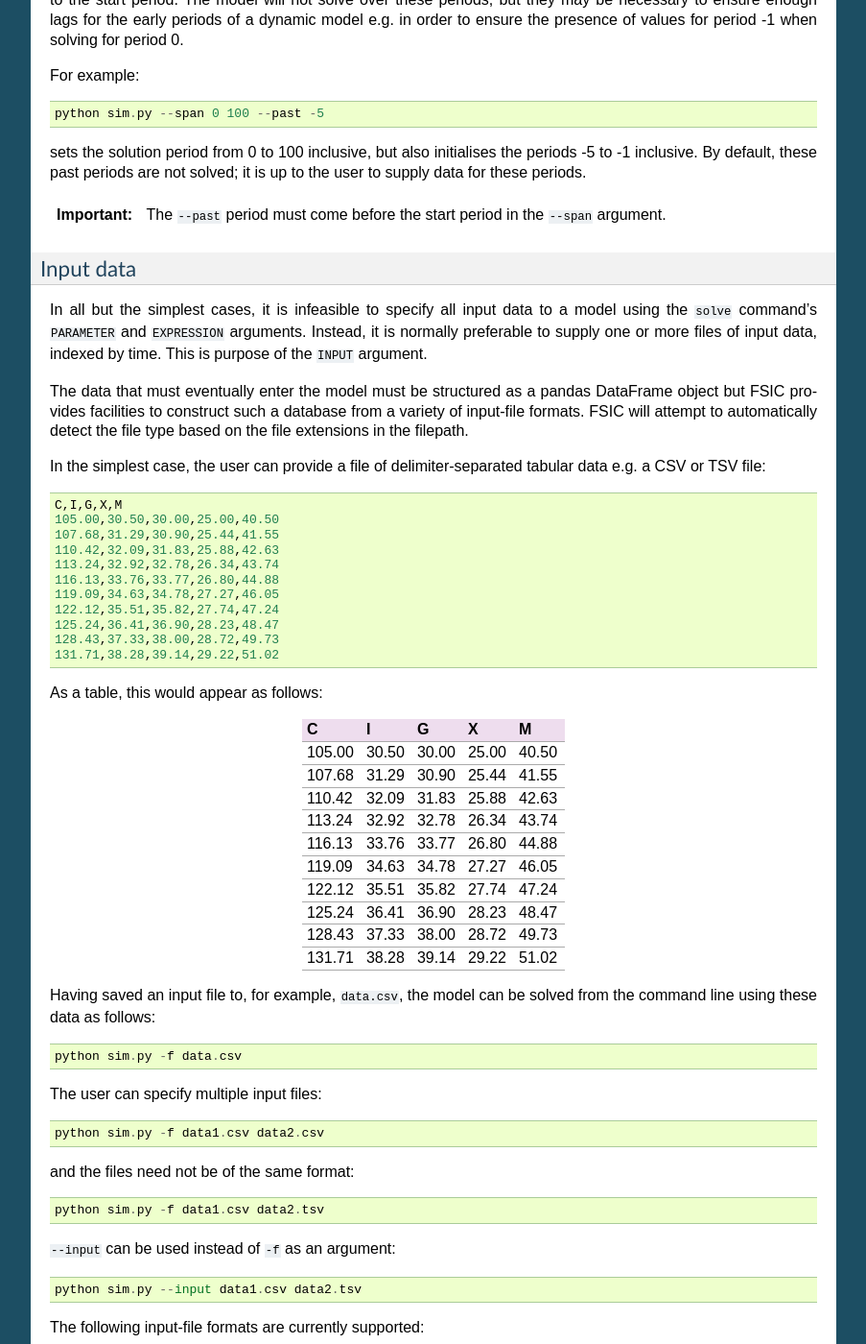
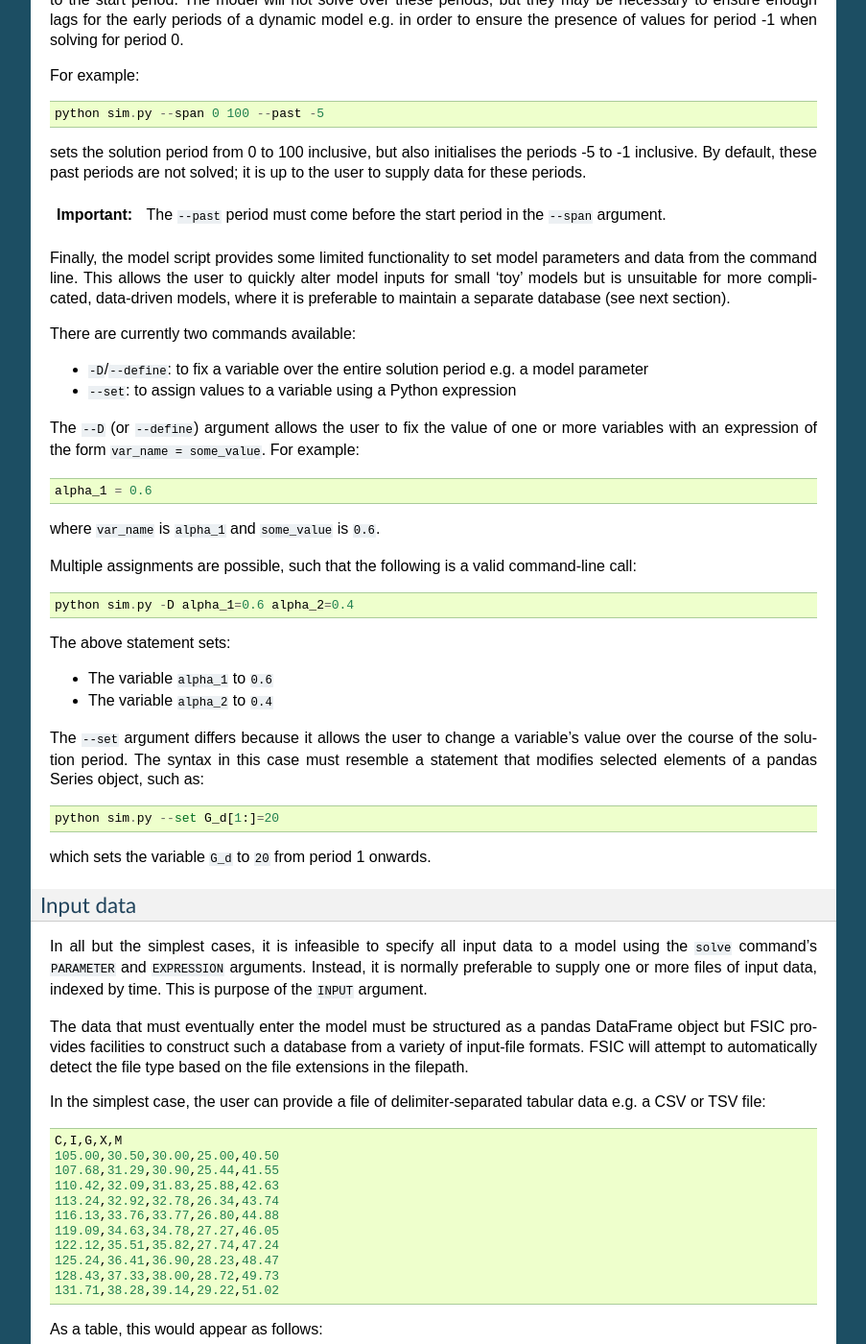
Before and after one commit to ChrisThoung/fsic-archive, a Sphinx documentation site: the page built from doc/source/solve.rst, in a window 1280 px wide and 1400 px high, scrolled down 1676 px. Shown: the whole window at 96% size, without its empty margins (198-1101 px from the left). Built offline with Sphinx 7.4.7, drawn with Linux system fonts in a browser that asks for light colours; the version number could not be read and is left out; some of the changed text lies outside the part shown.

Commit message:
Complete optional-arguments documentation
Complete optional-arguments documentation in 'solve' section. Also add
note about necessary input-data span.

[ci skip]

```diff
--- a/doc/source/solve.rst
+++ b/doc/source/solve.rst
@@ -128,6 +128,45 @@ up to the user to supply data for these periods.
    The ``--past`` period must come before the start period in the ``--span``
    argument.
 
+Finally, the model script provides some limited functionality to set model
+parameters and data from the command line. This allows the user to quickly alter
+model inputs for small 'toy' models but is unsuitable for more complicated,
+data-driven models, where it is preferable to maintain a separate database (see
+next section).
+
+There are currently two commands available:
+
+* ``-D``/``--define``: to fix a variable over the entire solution period e.g. a
+  model parameter
+* ``--set``: to assign values to a variable using a Python expression
+
+The ``--D`` (or ``--define``) argument allows the user to fix the value of one
+or more variables with an expression of the form ``var_name = some_value``. For
+example::
+
+    alpha_1 = 0.6
+
+where ``var_name`` is ``alpha_1`` and ``some_value`` is ``0.6``.
+
+Multiple assignments are possible, such that the following is a valid
+command-line call::
+
+    python sim.py -D alpha_1=0.6 alpha_2=0.4
+
+The above statement sets:
+
+* The variable ``alpha_1`` to ``0.6``
+* The variable ``alpha_2`` to ``0.4``
+
+The ``--set`` argument differs because it allows the user to change a variable's
+value over the course of the solution period. The syntax in this case must
+resemble a statement that modifies selected elements of a pandas Series object,
+such as::
+
+    python sim.py --set G_d[1:]=20
+
+which sets the variable ``G_d`` to ``20`` from period 1 onwards.
+
 
 .. _input-data:
 
@@ -176,6 +215,11 @@ As a table, this would appear as follows:
 131.71  38.28  39.14  29.22  51.02
 ======  =====  =====  =====  =====
 
+It is not necessary for the data to cover the entirety of the model span
+(allowing the user to alter the span of the solution period without necessarily
+having to extend the dataset). However, depending on the model specification,
+values may be necessary to achieve a (plausible) solution.
+
 Having saved an input file to, for example, ``data.csv``, the model can be
 solved from the command line using these data as follows::
 
```
